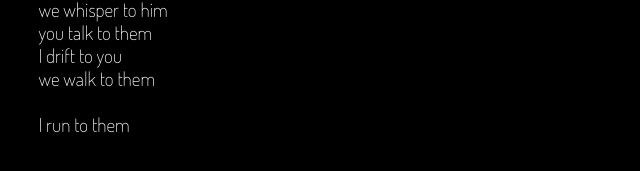
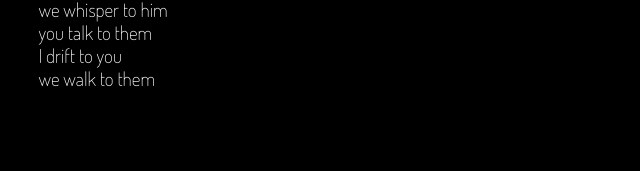
Before and after one commit to blidau/we-walk-to-you, a plain HTML site: page index.html in a window 1280 px wide. Shown: the part 115-286 px from the top of the page, 0-640 px from the left. Drawn offline with Linux system fonts and the light colour scheme.

Commit message:
Fix blank line issue

```diff
--- a/index.html
+++ b/index.html
@@ -75,11 +75,12 @@
       // implement the rules of the poem
       function processPoem() {
         counter++;
-        addLine();
-        if (counter % 4 === 0) {
+        if (counter % 5 === 0) {
           addBlankLine();
+        } else {
+          addLine();
         }
-        if (counter > 12) {
+        if (counter > 15) {
           removeFirstLine();
         }
       }
```
